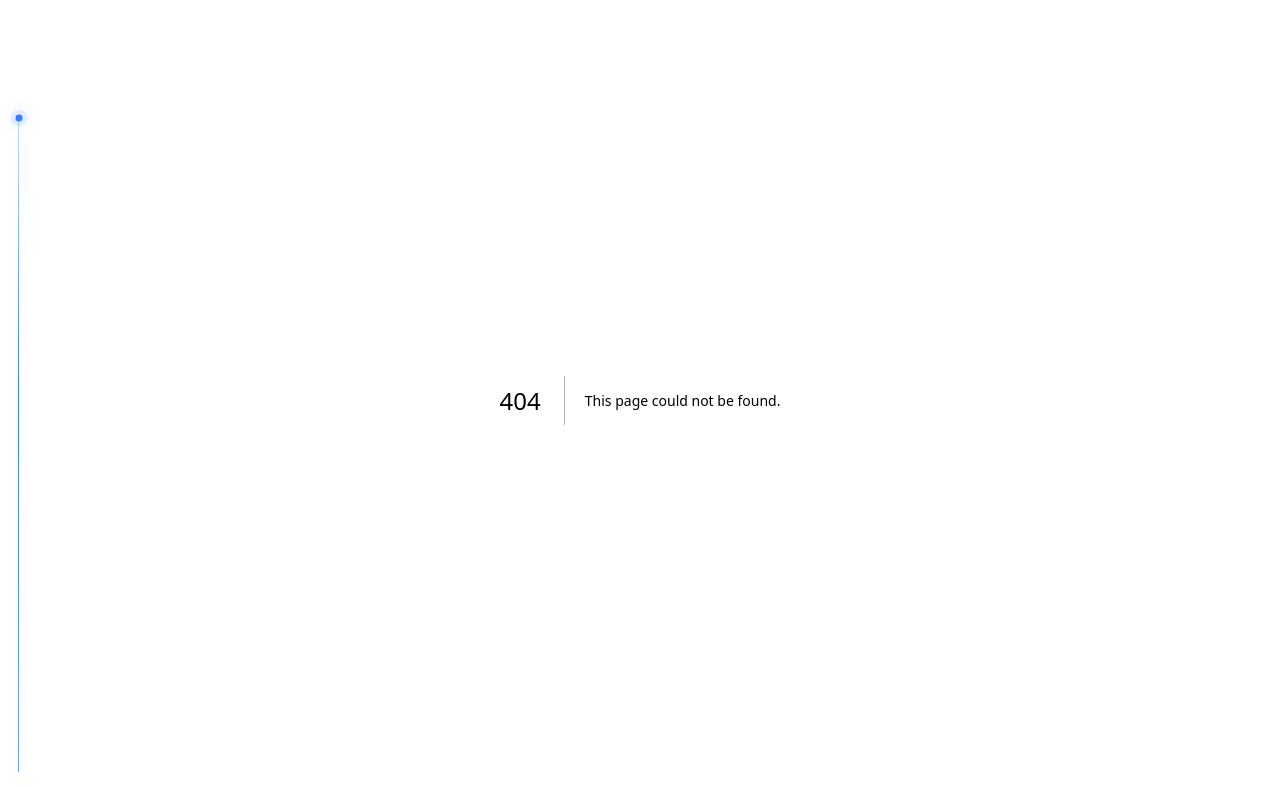
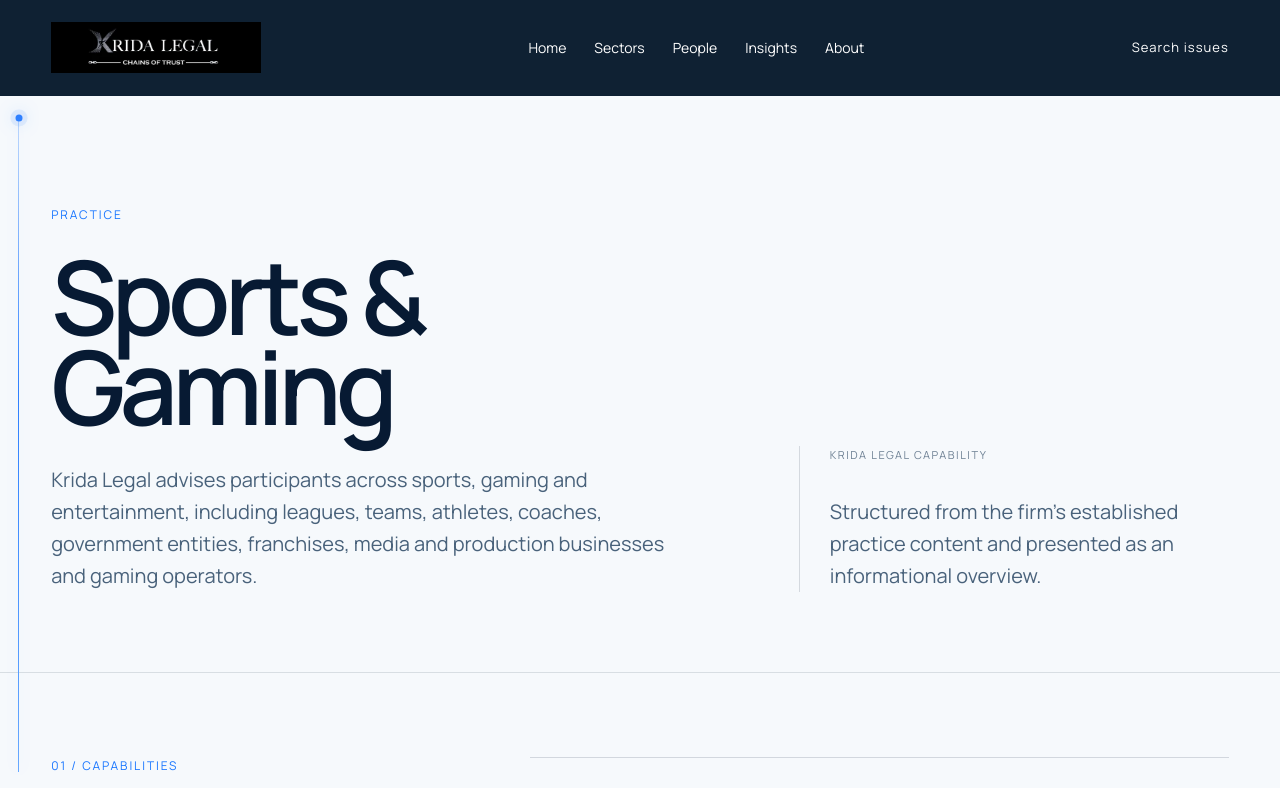
Before and after one commit to gthawani-del/ProjectKR, a Next.js app: page /practices/sports-gaming in a window 1280 px wide. Before the commit this address had no page. Shown: the top 788 px of the page. Built offline with nearby package versions, Linux system fonts and the light colour scheme.

Commit message:
Add established Krida practice pages

```diff
--- /dev/null
+++ b/app/practices/[id]/page.tsx
@@ -0,0 +1,15 @@
+import Link from 'next/link';
+import { notFound } from 'next/navigation';
+import InternalShell from '@/components/InternalShell';
+import { matters, practices } from '@/data/contentData';
+
+export function generateStaticParams(){return practices.map((practice)=>({id:practice.id}));}
+export default async function PracticePage({params}:{params:Promise<{id:string}>}){
+ const {id}=await params; const practice=practices.find((item)=>item.id===id); if(!practice) notFound();
+ const connected=matters.filter((m)=>m.practiceIds.includes(practice.id));
+ return <InternalShell><main>
+  <section className="internal-hero"><div><div className="internal-kicker">Practice</div><h1>{practice.name}</h1><p>{practice.summary}</p></div><aside className="internal-side"><small>Krida Legal capability</small><p>Structured from the firm’s established practice content and presented as an informational overview.</p></aside></section>
+  <section className="internal-section"><div className="section-grid"><div><div className="section-label">01 / Capabilities</div><h2>What the practice covers.</h2></div><div className="matter-list">{practice.capabilities.map((item,index)=><div className="matter-row" key={item}><span>{String(index+1).padStart(2,'0')}</span><strong>{item}</strong><span>—</span></div>)}</div></div></section>
+  <section className="internal-section internal-section--dark"><div className="section-grid"><div><div className="section-label">02 / Connected matters</div><h2>Move from capability to issue.</h2></div><div className="related-links">{connected.length?connected.map((m)=><Link href={`/matters/${m.id}`} key={m.id}><strong>{m.name}</strong><br/><span>{m.intro}</span></Link>):<p>Additional matter connections will be added as the content model expands.</p>}</div></div></section>
+ </main></InternalShell>;
+}
```
